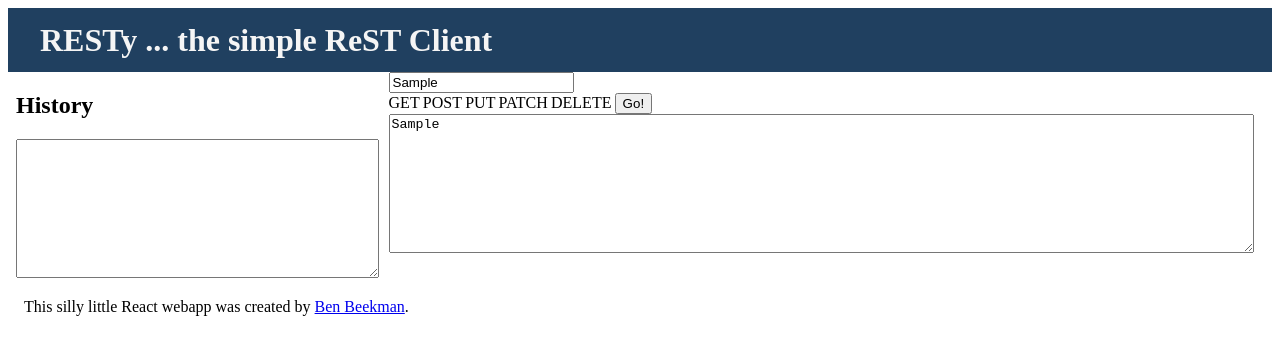
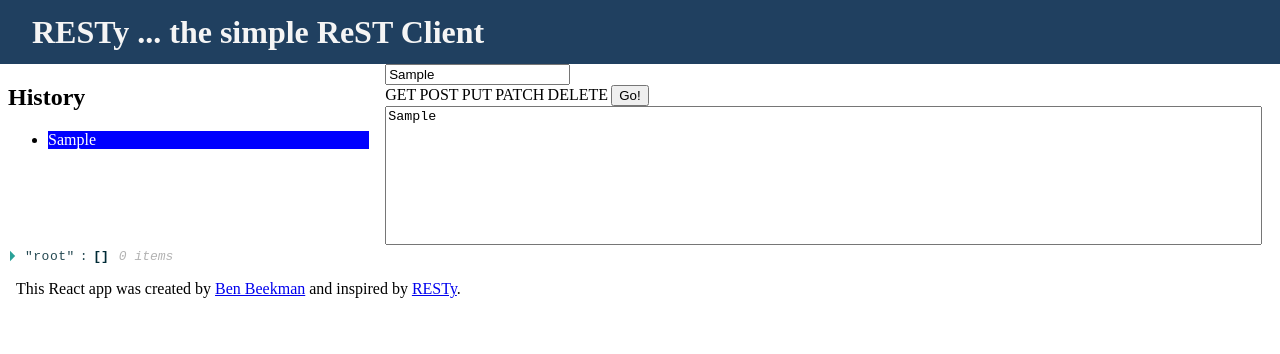
Before and after one commit to beekman/resty, a React app: page / in a window 1280 px wide. Both pictures are taken after typing "Sample", "Sample" into the empty fields and a click on the button "Go!". Built offline with nearby package versions, Linux system fonts and the light colour scheme; no server answers.

Commit message:
working history and responses

```diff
--- a/src/components/App.css
+++ b/src/components/App.css
@@ -1,23 +1,44 @@
+body{
+  margin: 0;
+}
+
+textarea{
+  width: 100%;
+  height: 10em;
+  resize: none;
+}
 
 .Header {
   margin: 0 auto;
   background: #204060;
   color: #f5f5f5;
   height: 4rem;
-  line-height: 4em;
   padding: 0 1rem;
   overflow: hidden;
+}
 
-}
 .Container {
   aside{
     grid-column: 1;
     grid-row: 2;
+
+    textarea{
+      width: 100%;
+      height: 10em;
+      border: 0;
+      resize: none;
+    }
   }
 }
+
+
 .col-2 {
   display: grid;
   grid-template-columns: 1fr;
+}
+
+input.wide {
+  width: 100%;
 }
 @media only screen and (min-width:650px){
   .Header {
@@ -38,6 +59,7 @@
     input[type=radio] {
       display: none;
     }
+
     label {
       margin-right: .2rem;
       cursor: pointer;
@@ -46,15 +68,13 @@
     .wide{
       width: 100%;
     }
+
     input[type=radio]:checked+span{
       background: #2d5986;
       color: #eee;
     }
 
-    textarea{
-      width: 100%;
-      height: 10em;
-    }
+
 
     .col-2 {
       display: grid;
--- a/src/components/Container.js
+++ b/src/components/Container.js
@@ -1,8 +1,8 @@
 import React, { Component } from 'react';
 import styles from './App.css';
 import Deck from './Deck.js';
-import History from './History.js';
-
+import History from './History/History';
+import Response from './Response/Response';
 export default class Container extends Component {
   state = {
     url: '',
@@ -41,8 +41,9 @@
 
     return (
       <main className={ styles.Container }>
-        <History history={historyItems}/>
+        <History history={ historyItems } />
         <Deck onSubmit={ this.handleSubmit } onChange={ this.handleChange } url={ this.state.url } />
+        <Response response={ this.state.response } />
       </main>
     );
   }
--- a/src/components/Deck.js
+++ b/src/components/Deck.js
@@ -27,9 +27,7 @@
           </label>
         </div>
         <section className="deck col-2">
-          <div id="body">
-            <textarea placeholder="Raw JSON Body" name="requestBody" disabled=""></textarea>
-          </div>
+          <textarea placeholder="Raw JSON Body" name="requestBody"></textarea>
         </section>
       </form>
     </section>
@@ -37,8 +35,8 @@
 };
 
 Deck.propTypes = {
-  onSubmit: PropTypes.string.isRequired,
-  onChange: PropTypes.string.isRequired,
+  onSubmit: PropTypes.func.isRequired,
+  onChange: PropTypes.func.isRequired,
   url: PropTypes.string.isRequired
 };
 
--- a/src/components/Footer.js
+++ b/src/components/Footer.js
@@ -5,7 +5,7 @@
     return (
       <footer className={ styles.Footer }>
         <section className={ styles.about }>
-          This silly little React webapp was created by <a href="https://benbeekman.com">Ben Beekman</a>.
+          This React app was created by <a href="https://benbeekman.com">Ben Beekman</a> and inspired by <a href="https://resty.netlify.com" target="_blank" rel="noopener noreferrer">RESTy</a>.
         </section>
       </footer>
     );
--- a/src/components/History.js
+++ /dev/null
@@ -1,16 +0,0 @@
-import React, { Component } from 'react';
-import styles from './App.css';
-
-const History = ({ history }) => {
-  history.forEach(story => {
-
-  });
-  return (
-    <aside className={ History.styles } >
-      <h2>History</h2>
-      <textarea />
-    </aside>
-  );
-};
-
-export default History;
--- /dev/null
+++ b/src/components/History/History.js
@@ -0,0 +1,28 @@
+import React from 'react';
+import PropTypes from 'prop-types';
+import styles from '../App.css';
+import HistoryItem from './HistoryItem';
+
+const History = ({ history }) => {
+
+  const HistoryItems = history.map((item, i) => {
+    return <li key={ i }>
+      <HistoryItem item={ item } />
+    </li >;
+  });
+
+  return (
+    <aside className={ styles.History } >
+      <h2>History</h2>
+      <ul>
+        { HistoryItems }
+      </ul>
+    </aside>
+  );
+};
+
+History.propTypes = {
+  history: PropTypes.array.isRequired
+};
+
+export default History;
--- /dev/null
+++ b/src/components/History/HistoryItem.css
@@ -0,0 +1,6 @@
+.HistoryItem {
+    p{
+        background-color: blue;
+        color: white;
+    }
+}
--- /dev/null
+++ b/src/components/History/HistoryItem.js
@@ -0,0 +1,22 @@
+import React from 'react';
+import PropTypes from 'prop-types';
+import styles from './HistoryItem.css';
+
+const HistoryItem = ({ item }) => {
+  return (
+    <section className={ styles.HistoryItem }>
+      <p>
+        { item.url }
+      </p>
+    </section>
+  );
+};
+
+HistoryItem.propTypes = {
+  item: PropTypes.shape({
+    url: PropTypes.string.isRequired,
+    method: PropTypes.string.isRequired
+  }).isRequired
+};
+
+export default HistoryItem;
--- /dev/null
+++ b/src/components/Response/Response.js
@@ -0,0 +1,14 @@
+import React from 'react';
+import PropTypes from 'prop-types';
+import styles from './Response.css';
+import ReactJson from 'react-json-view';
+
+const Response = ({ response }) => {
+  return (
+    <section>
+      <ReactJson src={ response } />
+    </section>
+  );
+};
+
+export default Response;
```
Also changed, not shown: src/components/Response/Response.css (added).
